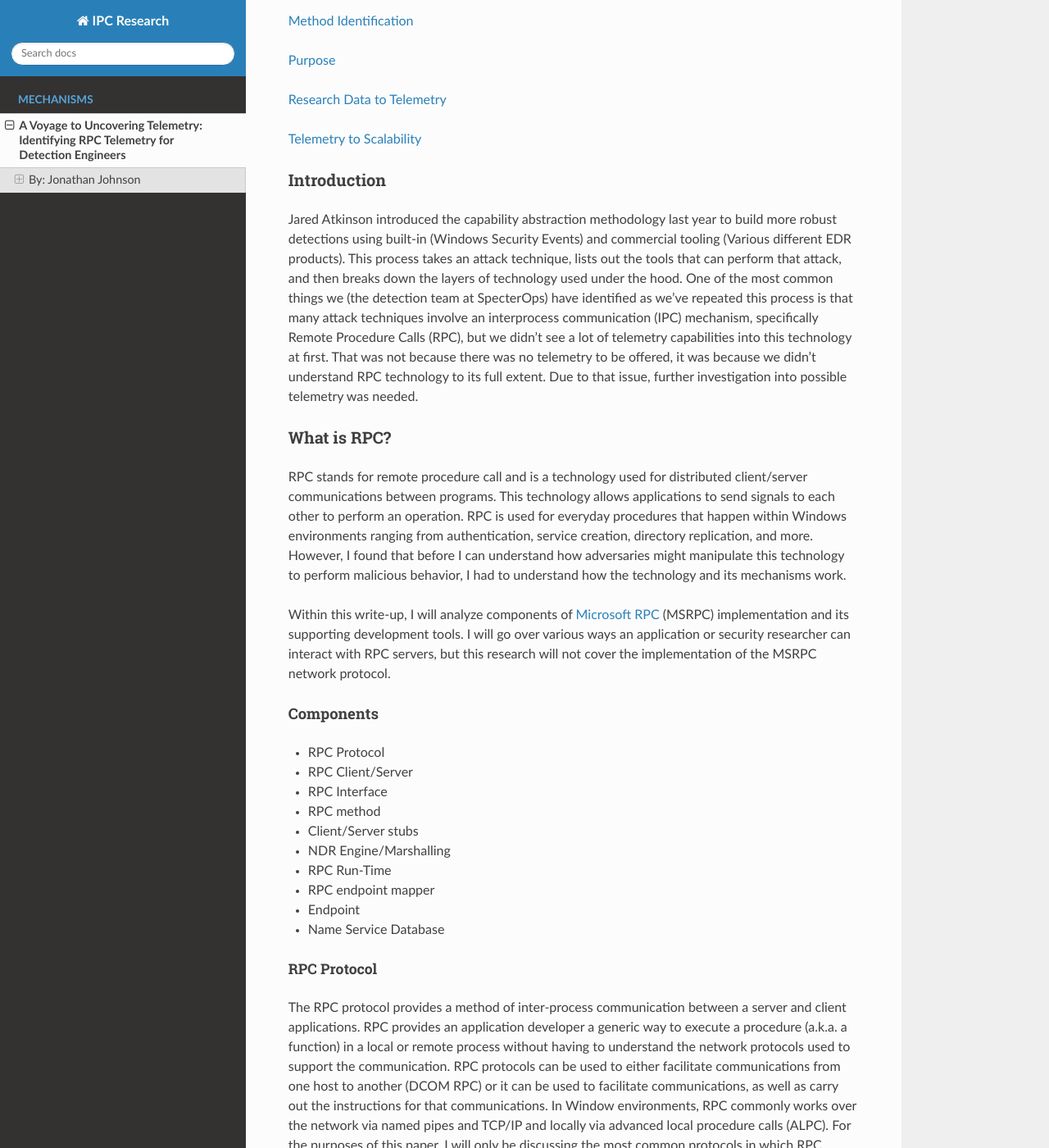
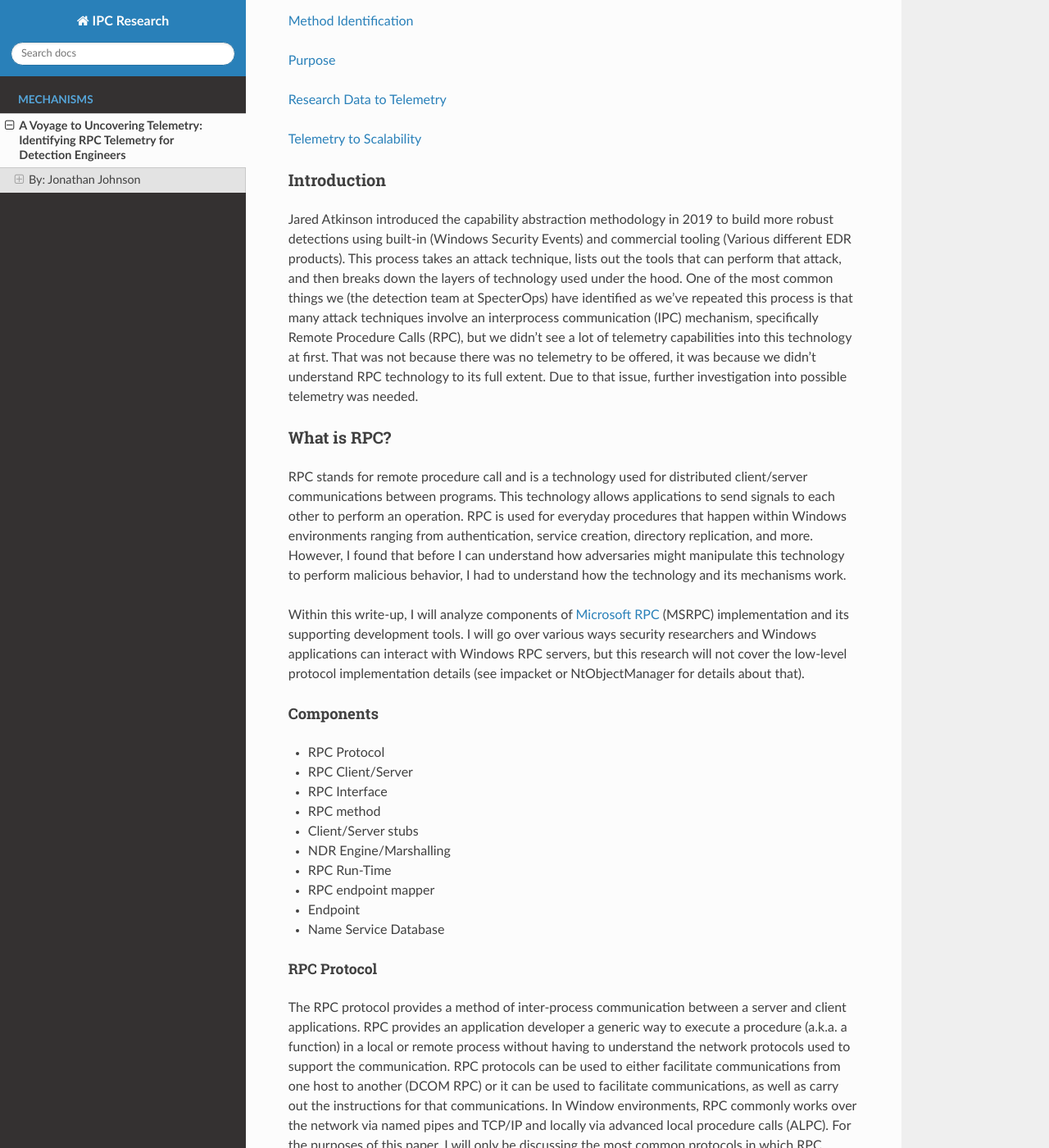
Before and after one commit to SpecterOps/ipc-research, a Sphinx documentation site: the page built from docs/subpages/RPC.rst, in a window 1280 px wide and 1400 px high, scrolled down 1619 px. Shown: the whole window at 82% size. Built offline with Sphinx 7.4.7 and the Read the Docs theme 2.0.0, drawn with Linux system fonts in a browser that asks for light colours.

```diff
--- a/docs/subpages/RPC.rst
+++ b/docs/subpages/RPC.rst
@@ -77,8 +77,8 @@
 Introduction
 ============
 
-Jared Atkinson introduced the capability abstraction methodology last
-year to build more robust detections using built-in (Windows Security
+Jared Atkinson introduced the capability abstraction methodology in 2019
+to build more robust detections using built-in (Windows Security
 Events) and commercial tooling (Various different EDR products). This
 process takes an attack technique, lists out the tools that can perform
 that attack, and then breaks down the layers of technology used under
@@ -106,10 +106,7 @@
 
 Within this write-up, I will analyze components of `Microsoft
 RPC <https://docs.microsoft.com/en-us/windows/win32/rpc/rpc-start-page>`__
-(MSRPC) implementation and its supporting development tools. I will go
-over various ways an application or security researcher can interact
-with RPC servers, but this research will not cover the implementation of
-the MSRPC network protocol.
+(MSRPC) implementation and its supporting development tools. I will go over various ways security researchers and Windows applications can interact with Windows RPC servers, but this research will not cover the low-level protocol implementation details (see impacket or NtObjectManager for details about that).
 
 Components
 ----------
```
